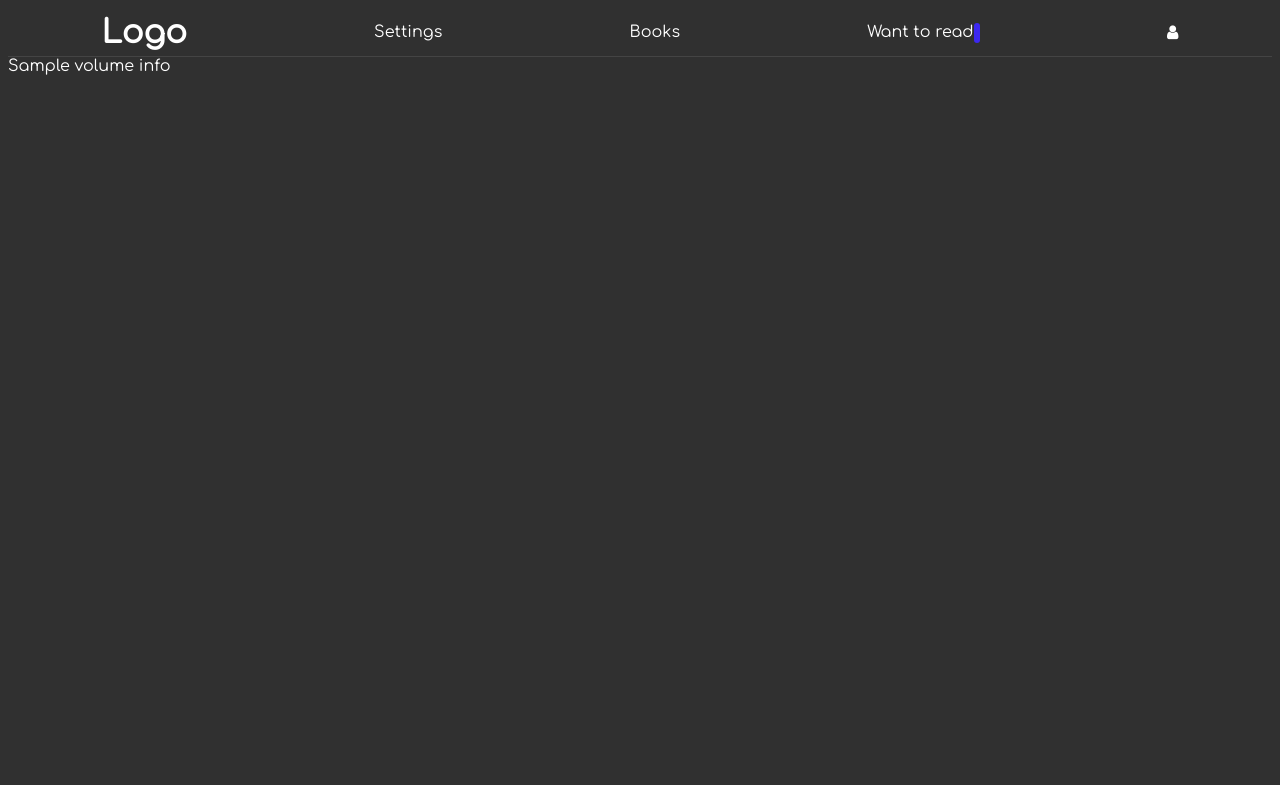
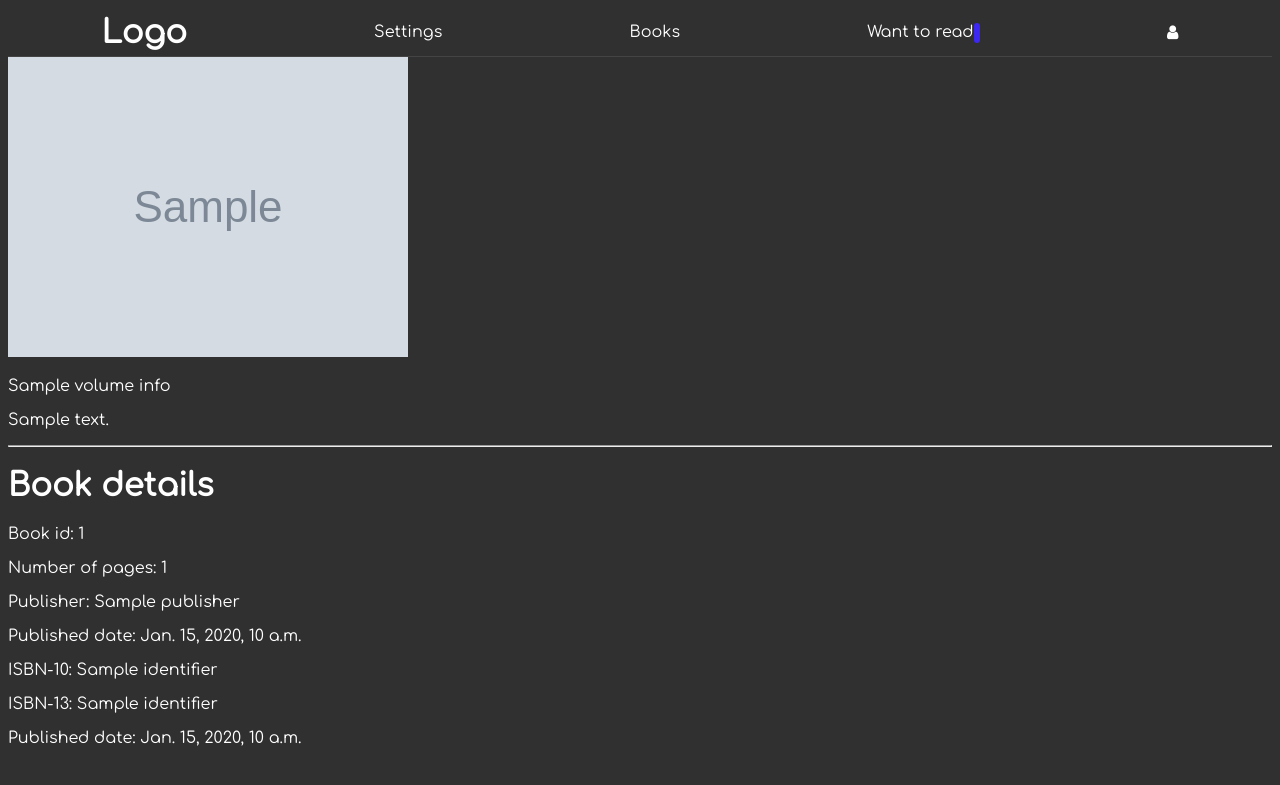
Before and after one commit to ddVital/Books, a Django app: page /book/1 in a window 1280 px wide. Shown: the top 785 px of the page. Run offline with Django 3.2, Linux system fonts and the light colour scheme; tables that the repository leaves empty hold one stand-in row (values such as "Sample post"); grey boxes marked "Sample" are stand-in pictures; a database or web service that is not in the repository returns one stand-in record (values such as "Sample title"); data that the repository does not hold is empty.

Commit message:
book page

```diff
--- a/books/static/styles/style.sass
+++ b/books/static/styles/style.sass
@@ -60,6 +60,7 @@ header
   background-size: cover
   border-radius: 5px 5px 0px 5px
 
+
 .title
   display: block;
   white-space: nowrap
--- a/books/templates/books/book.html
+++ b/books/templates/books/book.html
@@ -4,6 +4,20 @@
 
 {% block body %}
     <div class="book-page">
-        {{ book.volumeInfo.title }}
+        <img src="{{ book.volumeInfo.imageLinks.thumbnail }}" alt="" class="big-cover">
+        <p>{{ book.volumeInfo.title }}</p>
+
+        <p>{{ book.volumeInfo.description|safe }}</p>
+
+        <hr>
+
+        <h1>Book details</h1>
+        <p>Book id: {{ book.id }}</p>
+        <p>Number of pages: {{ book.volumeInfo.pageCount }}</p>
+        <p>Publisher: {{ book.volumeInfo.publisher }}</p>
+        <p>Published date: {{ book.volumeInfo.publishedDate }}</p>
+        <p>ISBN-10: {{ book.volumeInfo.industryIdentifiers.0.identifier }}</p>
+        <p>ISBN-13: {{ book.volumeInfo.industryIdentifiers.1.identifier }}</p>
+        <p>Published date: {{ book.volumeInfo.publishedDate }}</p>
     </div>
 {% endblock %}
```
Also changed, not shown: 1 other file.
